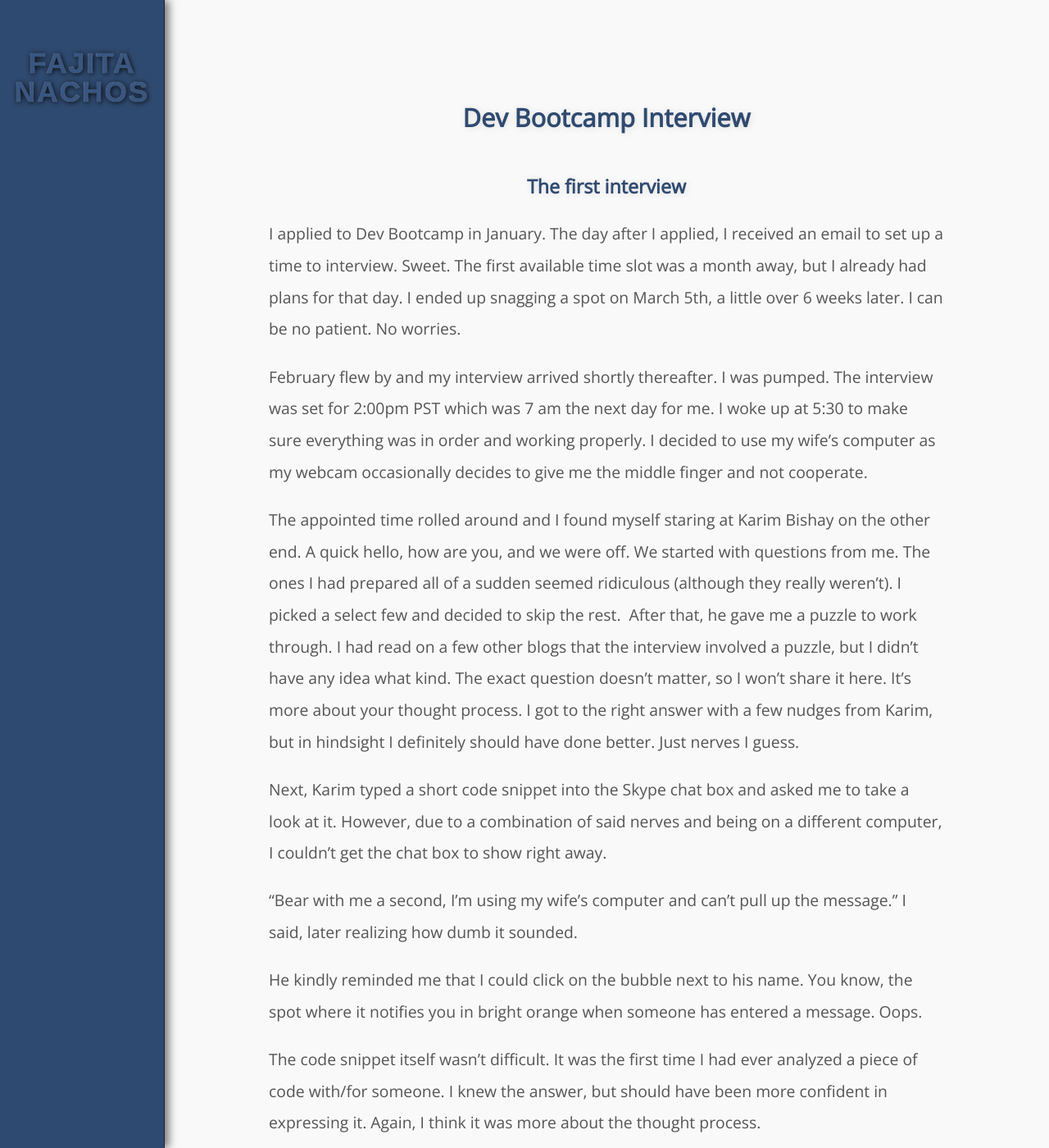
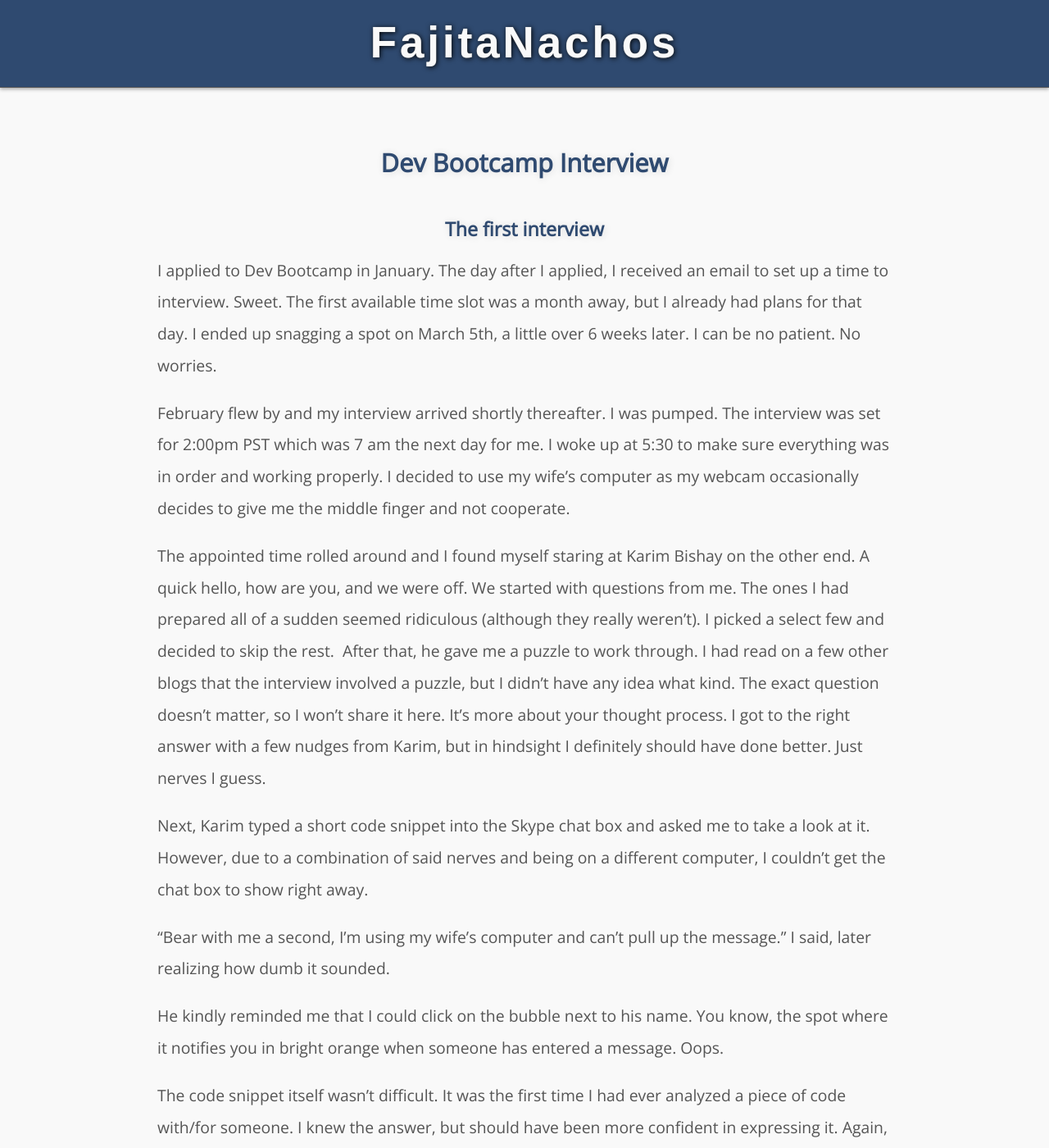
Before and after one commit to karsumit94/andrewholsted.github.io, a Jekyll site: the page built from _posts/2013-03-15-Dev-Bootcamp-Interview.md, in a window 1280 px wide and 1400 px high. Shown: the whole window at 82% size. Built offline with Jekyll 4.4.1, drawn with Linux system fonts in a browser that asks for light colours; nearby versions of some CDN libraries; some web fonts are replaced; Markdown is read by kramdown in place of the engine named in the settings.

Commit message:
Edit media queries.

```diff
--- a/_layouts/post.html
+++ b/_layouts/post.html
@@ -2,9 +2,8 @@
 layout: default
 ---
 <div id="post-wrap">
-  <div id = "post-sidebar">
-
-    <a href ="/"><h1 id ="site-title">FAJITA<br/>NACHOS</h1></a>
+  <div id = "post-header">
+    <a href ="/"><h1 id ="site-title">FajitaNachos</h1></a>
   </div>
   <div id = "post-container">
     <article>
--- a/css/main.css
+++ b/css/main.css
@@ -85,6 +85,16 @@ a:visited{
 h1, h2{
     color:#367bd1;
     text-shadow: 1px 1px 8px #ddd;
+    line-height:1em;
+}
+
+h1{
+    font-size:2.5em;
+
+}
+h2{
+    font-size:2.25em;
+
 }
 
 section{
@@ -99,8 +109,8 @@ section h1{
 }
 
 #content{
+    background-color:#fff;
     overflow-x:hidden;
-    background-color:#fff;
 }
 
 .active{
@@ -111,6 +121,9 @@ section h1{
     clear:both;
 }
 
+.sqs-container{
+    height:100% !important;
+}
 
 /* ============
    Intro
@@ -122,12 +135,18 @@ section h1{
 
 }
 
+#home-wrap{
+    text-align:center;
+}
+
 #home-intro{
+    text-align:left;
     display:inline-block;
     vertical-align:middle;
     width:40%;
     padding:0 2%;
-
+    min-width:400px;
+    margin:auto;
 }
 
 #home-image{
@@ -135,14 +154,17 @@ section h1{
     vertical-align:middle;
     width:40%;
     padding: 3%;
+    margin:auto;
 }
 
 
 #home-intro h1, #about-details h2{
     text-align:center;
     margin:0;
-    font-size:2em;
-    line-height:1.5em;
+}
+
+#about-details h2{
+    padding-bottom:.5em;
 }
 
 
@@ -150,11 +172,13 @@ section h1{
     display:block;
     vertical-align:middle;
     max-width:80%;
+    min-width:300px;
     margin:auto;
 }
 
 #about-details{
     width:80%;
+    max-width:40em;
     margin:auto;
 }
 
@@ -170,16 +194,14 @@ section h1{
 }
 
 #projects-wrap{
-    position:relative;
-    height:100%;
-    padding:5% 2%;
+    padding:2em 0;
+    text-align:center;
 }
 
 .project-header {
     text-align:center;
     padding:0;
     margin:0;
-    font-size:2.5em;
 }
 
 #projects ul{
@@ -190,7 +212,7 @@ section h1{
 
 .project{
     width:90%;
-    margin:0 auto 5% auto;
+    margin:auto;
 
 }
 
@@ -200,12 +222,13 @@ section h1{
 }
 
 .project-title h3{
-
+    margin:0;
+    padding:0;
     color:#517bb9;
 }
 
 .project-tags{
-
+    padding-top:1em;
     font-size:.75em;
 }
 
@@ -213,15 +236,33 @@ section h1{
     border:1px solid #ddd;
     display:inline-block;
     padding:0 .6em;
-    margin:0 .2em .5em 0;
+    margin:0 .5em .5em 0;
     background-color:#367bd1;
     color:#f9f9f9;
 }
 
+.project-details{
+    display:inline-block;
+    vertical-align:top;
+    width:25%;
+    padding:0 5% 0 5%;
+
+}
+
+.project-image{
+    display:inline-block;
+    width:50%;
+    margin:auto;
+    vertical-align:top;
+}
+
+.project-image img{
+    width:100%;
+    height:auto;
+}
+
 #slider-wrap{
-    margin-top:3em;
-    height:100%;
-
+    margin-top:2em;
 }
 
 #slider {
@@ -258,24 +299,6 @@ section h1{
 
 }
 
-.project-details{
-    float: left;
-    width:25%;
-    padding:0 5% 0 5%;
-
-}
-
-.project-image{
-    float: left;
-    width:60%;
-    margin-top:-10px;
-}
-
-.project-image img{
-    width:100%;
-    height:auto;
-}
-
 
 
 /* ============
@@ -283,7 +306,6 @@ section h1{
    ============ */
 
 #posts{
-    clear:both;
     font-size:1.1em;
     float:left;
     width:100%;
@@ -293,11 +315,12 @@ section h1{
 
 #posts-wrap{
     max-width:70%;
-    margin:3em auto 3em auto;
+    margin:3em auto;
 }
 
 #posts-wrap h2{
     text-align:center;
+
 }
 
 #posts ul{
@@ -316,22 +339,21 @@ section h1{
 }
 
 .post-date{
-    display:inline-block;
     float:right;
     font-size:.8em;
 }
 
 #post-wrap{
-    width:100%;
-    height:100%;
     float:left;
     background-color:#f9f9f9;
+
 }
 
 #post-container {
-    max-width: 68%;
-    margin-left:200px;
-    padding:10%;
+    max-width: 70%;
+    margin:auto;
+    padding:6%;
+
 }
 
 #post-content {
@@ -441,50 +463,33 @@ tr.first-row td {
    Sidebar
    ============ */
 
-#post-sidebar{
-    width:200px;
+#post-header{
+    width:100%;
     text-align:center;
     background-color:#2f4a70;
     color:#f9f9f9;
-    border-right:1px solid #222;
-    box-shadow:5px 0px 10px #777;
-    -webkit-box-shadow: 5px 0px 10px #777;
-    -moz-box-shadow:5px 0px 10px #777;
-    height:100%;
-    float:left;
-    position:fixed;
-    letter-spacing:2px;
-
+    border-bottom:1px solid #555;
+    box-shadow:0px 2px 4px #aaa;
+    -webkit-box-shadow: 0px 2px 4px #aaa;
+    -moz-box-shadow:0px 2px 4px #aaa;
+    letter-spacing:4px;
 }
-
-#post-sidebar:hover{
-
-}
-
-
 
 #site-title{
     font-family: "Arial", sans-serif;
+    font-size:3em;
     text-shadow: 1px 1px 6px #000, 0px 0px 1px #fff;
-    padding:1em .5em 0 .5em;
+    padding:.5em .25em;
+    margin:0;
     line-height:1em;
     color: #385682;
 }
 
 #site-title:hover{
-    color:#ddd;
+    color:#f9f9f9;
 }
 
 
-#page-nav{
-    list-style-type:none;
-
-}
-
-#page-nav ul{
-    padding:0;
-    margin:0;
-}
 
 
 /* ============
@@ -546,10 +551,6 @@ tr.first-row td {
   top:30%;
 }
 
-#contact-wrap h2{
-    font-size:2em;
-}
-
 #contact {
     clear:both;
     float:left;
@@ -570,10 +571,27 @@ tr.first-row td {
    ========================================================================== */
 
 @media only screen and (max-width: 760px) {
-    #home-image, #home-intro, #about-details {
+    h1{
+        font-size:2em;
+    }
+
+    h2{
+        font-size:1.75em;
+    }
+
+    #home-image, #home-intro, #about-details{
         display:block;
         width:100%;
 
+    }
+
+    #home-image img{
+        min-width:auto;
+        max-width:300px;
+    }
+
+    #home-intro{
+        min-width:auto;
     }
 
     .project-details, .project-image{
@@ -598,6 +616,7 @@ tr.first-row td {
         width:80%;
         max-width:45em;
         margin:auto;
+
     }
 
     .post-date{
@@ -606,7 +625,16 @@ tr.first-row td {
     .slider-wrap{
         margin-top:2em;
     }
+
+    #home-nav{
+        font-size:1.1em;
+    }
+
+    #home-nav ul li{
+        padding:.25em;
+    }
 }
+
 
 @media print,
 (-o-min-device-pixel-ratio: 5/4),
--- a/js/main.js
+++ b/js/main.js
@@ -39,13 +39,11 @@ $(function($){
         windowHeight = $(window).height();
         $("section").each(function(){
             $(this).height('auto');
-            var height = $(this).height();
-            console.log(height);
-            if($(this).height() <= windowHeight - 65){
-                $(this).height(windowHeight - 65);
-            }
-            else{
-                $(this).height(height);
+            var navHeight = $("#home-nav").height();
+            var sectionHeight = (windowHeight - navHeight);
+            if($(this).height() <=  sectionHeight){
+                $(this).height(sectionHeight);
+
             }
         });
 
```
